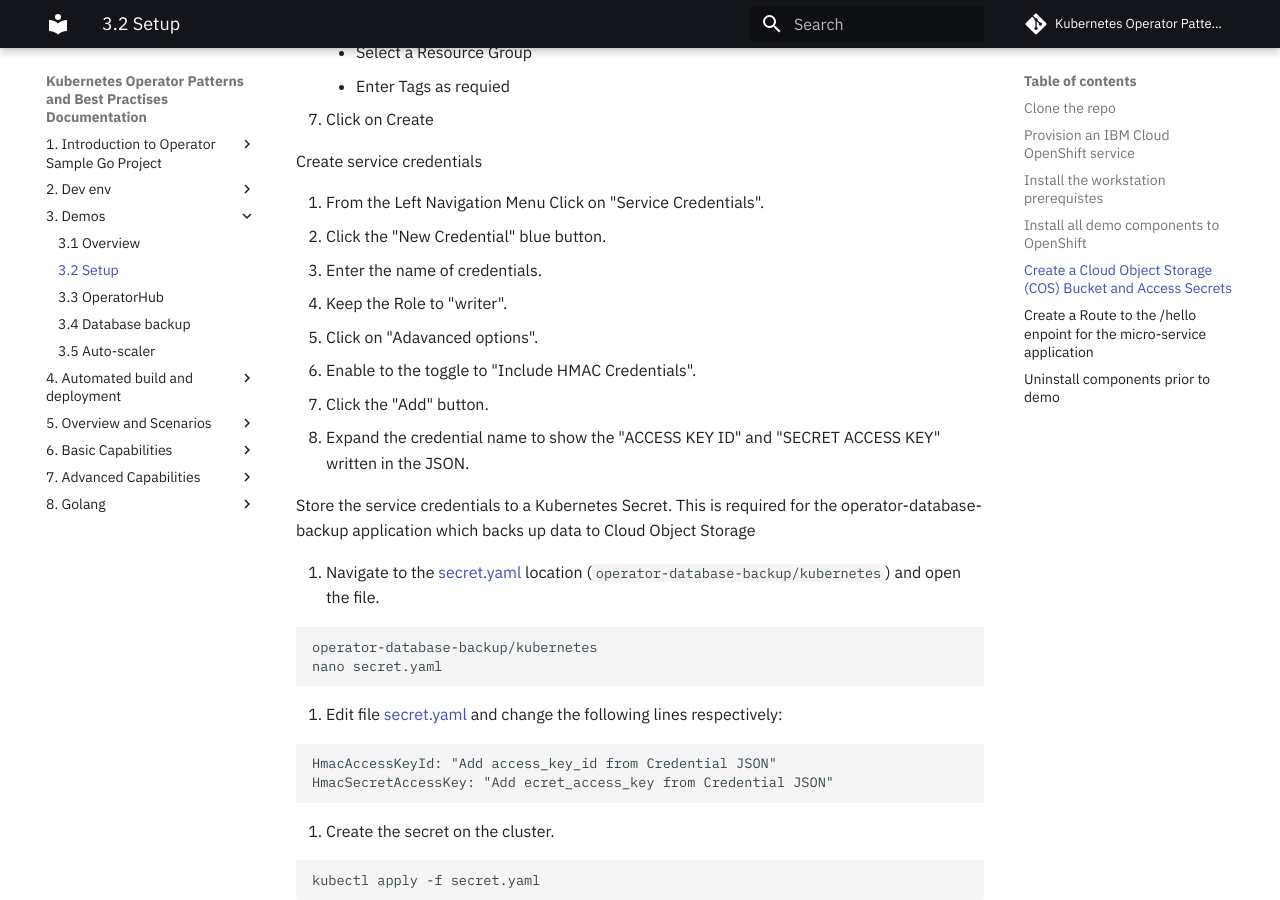
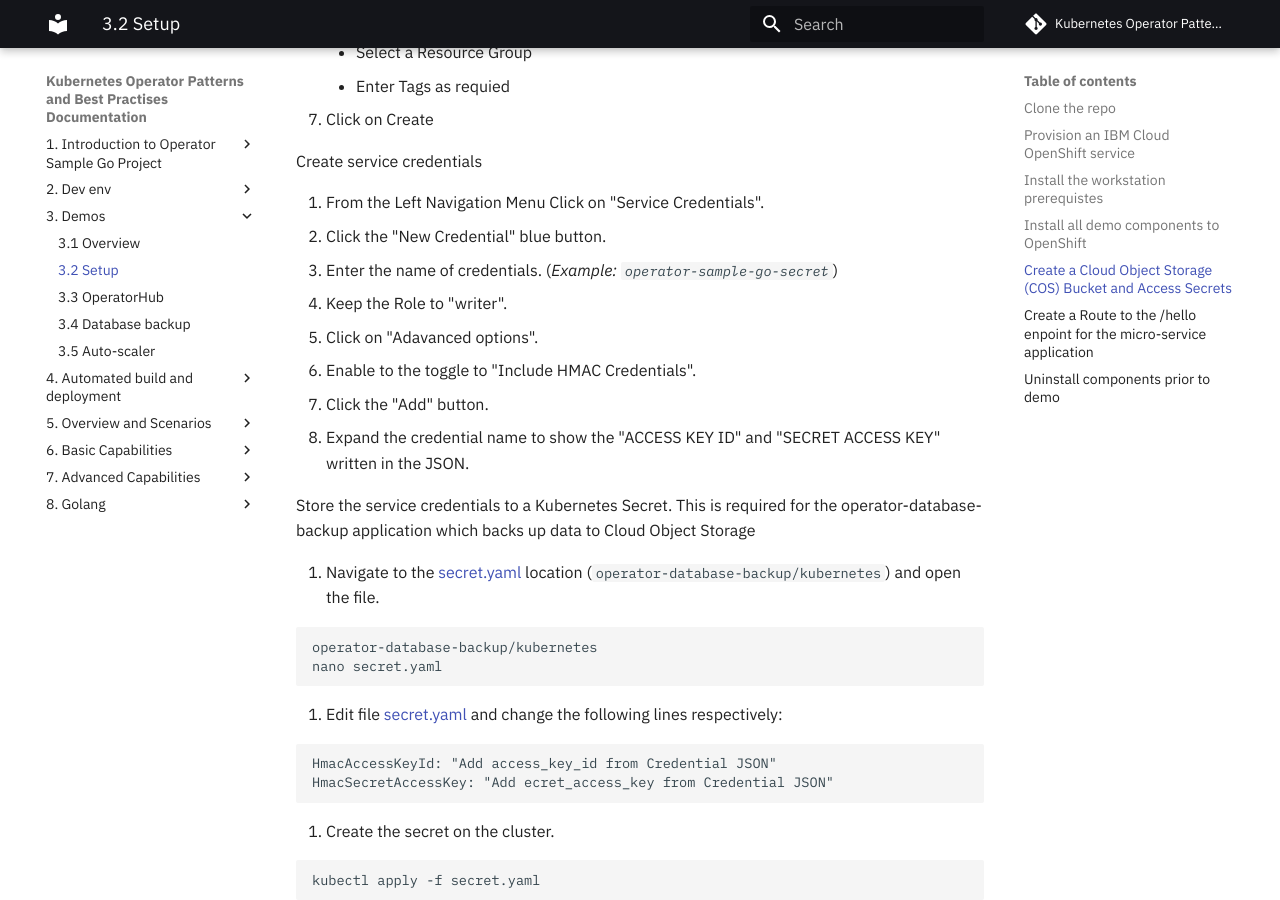
Before and after one commit to IBM/operator-sample-go-documentation, an MkDocs documentation site: the page built from documentation/demos-setup.md, in a window 1280 px wide and 900 px high, scrolled down 869 px. Built offline with MkDocs 1.6.1 and Material for MkDocs 9.7.7, drawn with Linux system fonts in a browser that asks for light colours; comment, search, counter and statistics services are not loaded.

Commit message:
Update demos-setup.md

```diff
--- a/documentation/demos-setup.md
+++ b/documentation/demos-setup.md
@@ -31,7 +31,7 @@ Create service credentials
 
 1. From the Left Navigation Menu Click on "Service Credentials".
 2. Click the "New Credential" blue button.
-3. Enter the name of credentials.
+3. Enter the name of credentials. (_Example: `operator-sample-go-secret`_)
 4. Keep the Role to "writer".
 5. Click on "Adavanced options".
 6. Enable to the toggle to "Include HMAC Credentials".
```
